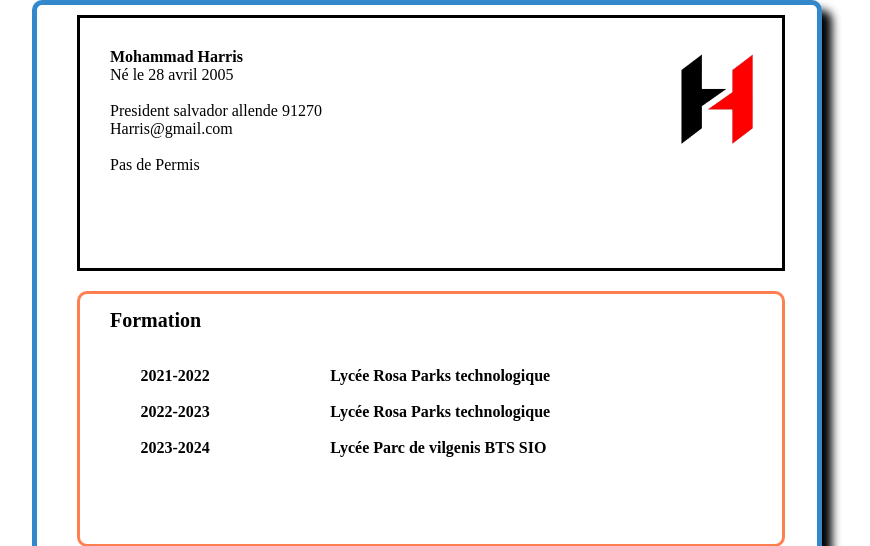
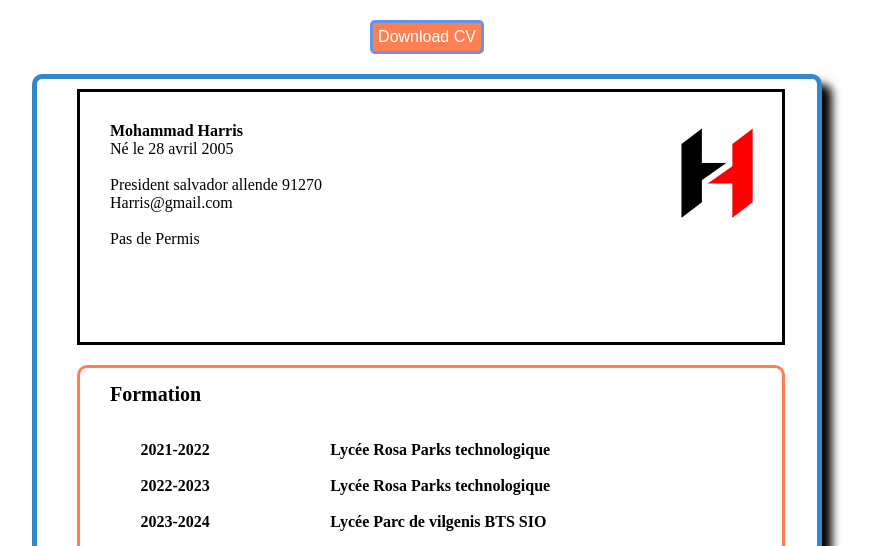
Before and after one commit to HARRMOS/harris, a PHP site: page /HTML_Mission_4/index.html in a window 1280 px wide. Shown: the top 546 px of the page, without its empty margins (213-1083 px from the left). Run offline with PHP 8.4, Linux system fonts and the light colour scheme.

Commit message:
Add files via upload

```diff
--- /dev/null
+++ b/HTML_Mission_4/cv.js
@@ -0,0 +1,4 @@
+function cv()
+{
+
+}
--- a/HTML_Mission_4/index.html
+++ b/HTML_Mission_4/index.html
@@ -7,7 +7,7 @@
     <link rel="stylesheet" href="style.css">
 </head>
 <body>
-
+   <center> <a class="CVa" href="Harris_ms4.pdf" download="cc"><button class="cv_button" type="button">Download CV</button></a> </center>
 
     <div class="cv">
         <header>
--- a/HTML_Mission_4/style.css
+++ b/HTML_Mission_4/style.css
@@ -73,3 +73,23 @@ img
 
     margin: -180px 80%;
 }
+
+.cv_button
+{
+    color: white;
+    border-radius: 5px;
+    padding: 5px;
+    margin: 20px 0px;
+
+    border: solid cornflowerblue;
+    background-color: coral;
+
+}
+.cv_button:hover
+{
+    transition: all 0.5s;
+    background-color: lightcoral;
+    transform: scale(1.1);
+   color: #3388cc;
+
+}
```
Also changed, not shown: 1 other file.
